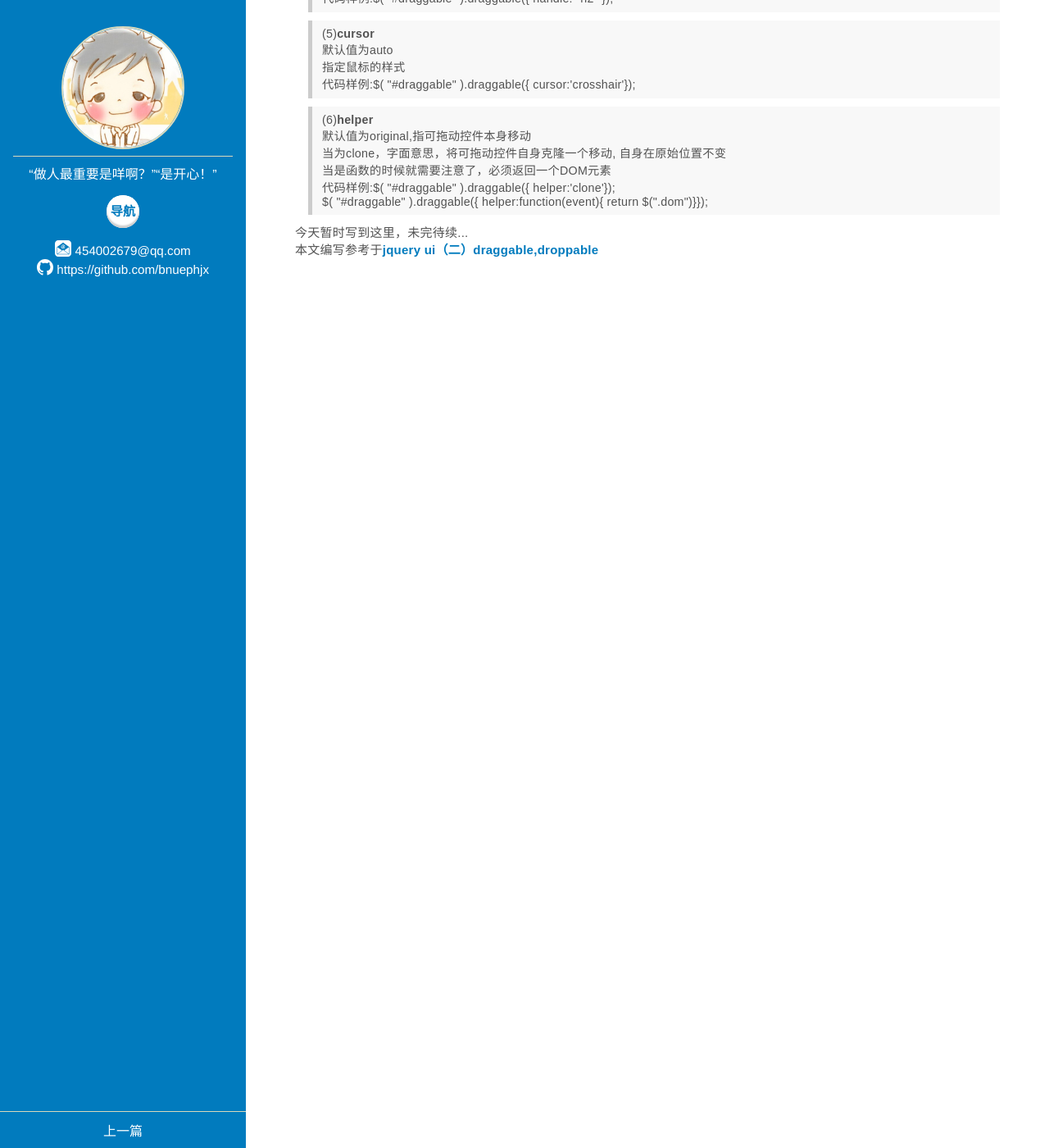
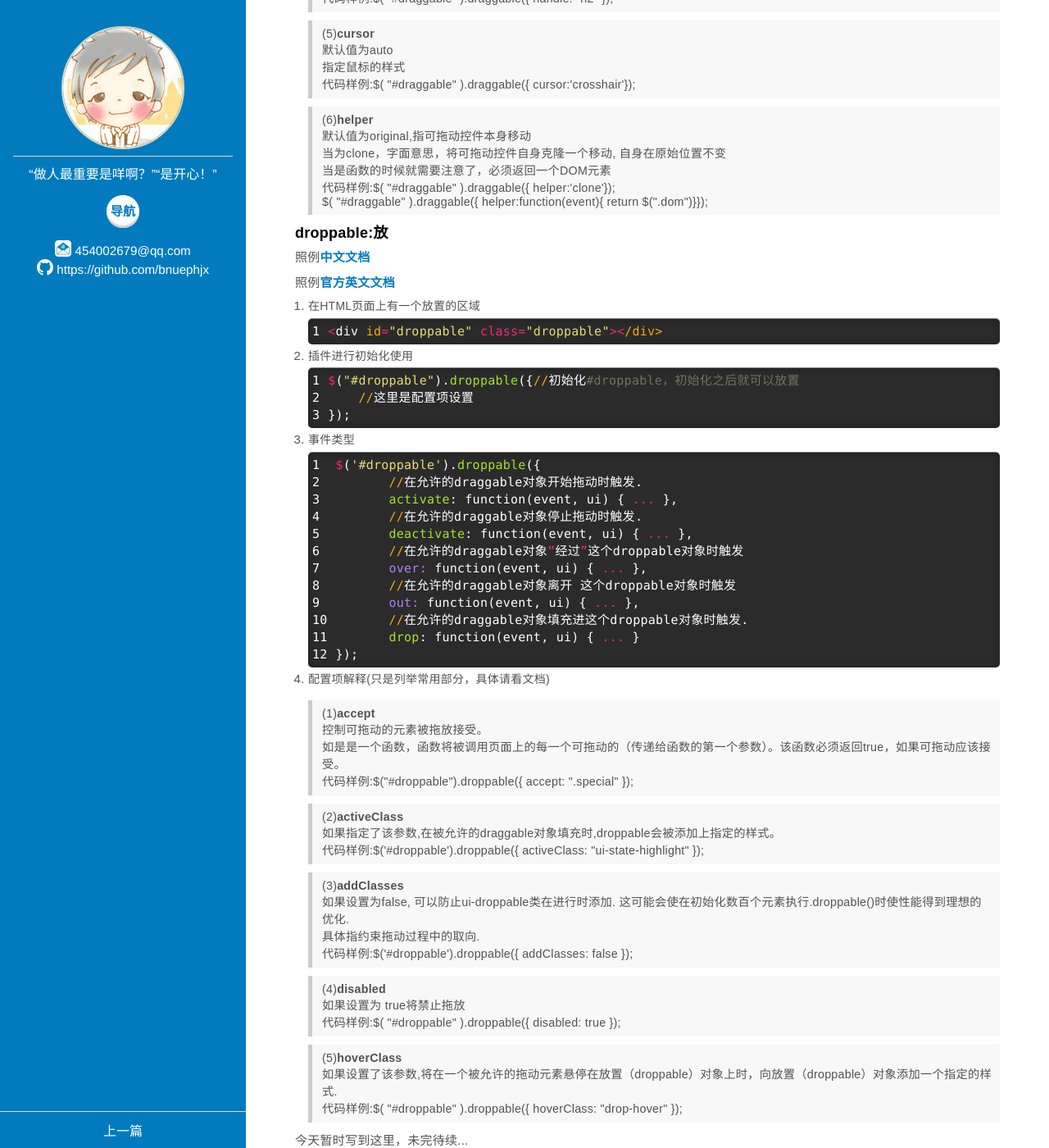
Before and after one commit to bnuephjx/bnuephjx.github.io, a Jekyll site: the page built from _posts/2017-03-23-jquery插件之拖放.html, in a window 1280 px wide and 1400 px high, scrolled down 1006 px. Shown: the whole window at 82% size. Built offline with Jekyll 4.4.1, drawn with Linux system fonts in a browser that asks for light colours; some of the changed text lies outside the part shown.

Commit message:
更新文章

```diff
--- a/_posts/2017-03-23-jquery插件之拖放和排序.html
+++ b/_posts/2017-03-23-jquery插件之拖放.html
@@ -8,7 +8,7 @@ tags:
 categories: 插件
 description: 最近一个项目要用到拖拽排序，如果你去网上搜索的话，应该会搜到Sortable.js，这个是脱离jquery使用，比较轻量，而项目里面已经集合了jquery，所以这次依旧使用jquery的插件draggable，droppable， sortable。
 ---
-<h3 class="text-left">jquery插件之拖放，排序</h3>
+<h3 class="text-left">jquery插件之拖放</h3>
 <h6 class="text-left"><small>2017-03-17 by Evan</small></h6>
 <hr />
 <summary class="font text-indent">
@@ -73,5 +73,60 @@ description: 最近一个项目要用到拖拽排序，如果你去网上搜索
         </blockquote>
     </li>
 </ol>
+<h4><strong>droppable:放</strong></h4>
+<p class="font ptb">照例<a href="http://www.css88.com/jquery-ui-api/droppable/">中文文档</a> </p>
+<p class="font ptb">照例<a href="http://jqueryui.com/droppable/">官方英文文档</a></p>
+<ol>
+    <li class="font">
+        <h5 class="font-color ptb">在HTML页面上有一个放置的区域</h5>
+        {% highlight ruby linenos %}<div id="droppable" class="droppable"></div>{% endhighlight %}
+    </li>
+    <li class="font">
+        <h5 class="font-color ptb">插件进行初始化使用</h5>
+        {% highlight ruby linenos %}$("#droppable").droppable({//初始化#droppable，初始化之后就可以放置
+    //这里是配置项设置
+});{% endhighlight %}
+    </li>
+    <li class="font">
+        <h5 class="font-color ptb">事件类型</h5>
+        {% highlight ruby linenos %}$('#droppable').droppable({
+       //在允许的draggable对象开始拖动时触发.
+       activate: function(event, ui) { ... },
+       //在允许的draggable对象停止拖动时触发.
+       deactivate: function(event, ui) { ... },
+       //在允许的draggable对象”经过”这个droppable对象时触发
+       over: function(event, ui) { ... },
+       //在允许的draggable对象离开 这个droppable对象时触发
+       out: function(event, ui) { ... },
+       //在允许的draggable对象填充进这个droppable对象时触发.
+       drop: function(event, ui) { ... }
+});{% endhighlight %}
+    </li>
+    <li class="font">
+        <h5 class="font-color ptb">配置项解释(只是列举常用部分，具体请看文档)</h5>
+        <blockquote>(1)<strong>accept</strong><br>
+        控制可拖动的元素被拖放接受。<br>
+        如是是一个函数，函数将被调用页面上的每一个可拖动的（传递给函数的第一个参数）。该函数必须返回true，如果可拖动应该接受。<br>
+        代码样例:$("#droppable").droppable({ accept: ".special" });
+        </blockquote>
+        <blockquote>(2)<strong>activeClass</strong><br>
+        如果指定了该参数,在被允许的draggable对象填充时,droppable会被添加上指定的样式。<br>
+        代码样例:$('#droppable').droppable({ activeClass: "ui-state-highlight" });
+        </blockquote>
+        <blockquote>(3)<strong>addClasses</strong><br>
+        如果设置为false, 可以防止ui-droppable类在进行时添加. 这可能会使在初始化数百个元素执行.droppable()时使性能得到理想的优化.<br>
+        具体指约束拖动过程中的取向.<br>
+        代码样例:$('#droppable').droppable({ addClasses: false });
+        </blockquote>
+        <blockquote>(4)<strong>disabled</strong><br>
+        如果设置为 true将禁止拖放<br>
+        代码样例:$( "#droppable" ).droppable({ disabled: true });
+        </blockquote>
+        <blockquote>(5)<strong>hoverClass</strong><br>
+        如果设置了该参数,将在一个被允许的拖动元素悬停在放置（droppable）对象上时，向放置（droppable）对象添加一个指定的样式.<br>
+        代码样例:$( "#droppable" ).droppable({ hoverClass: "drop-hover" });
+        </blockquote>
+    </li>
+</ol>
 <p class="font">今天暂时写到这里，未完待续...</p>
 <p class="font">本文编写参考于<a href="http://blog.csdn.net/dearkerwin/article/details/8969642" target="_blank">jquery ui（二）draggable,droppable</a></p>
```
Also changed, not shown: other parts of _posts/2017-03-23-jquery插件之拖放.html (+1 -1 lines).
